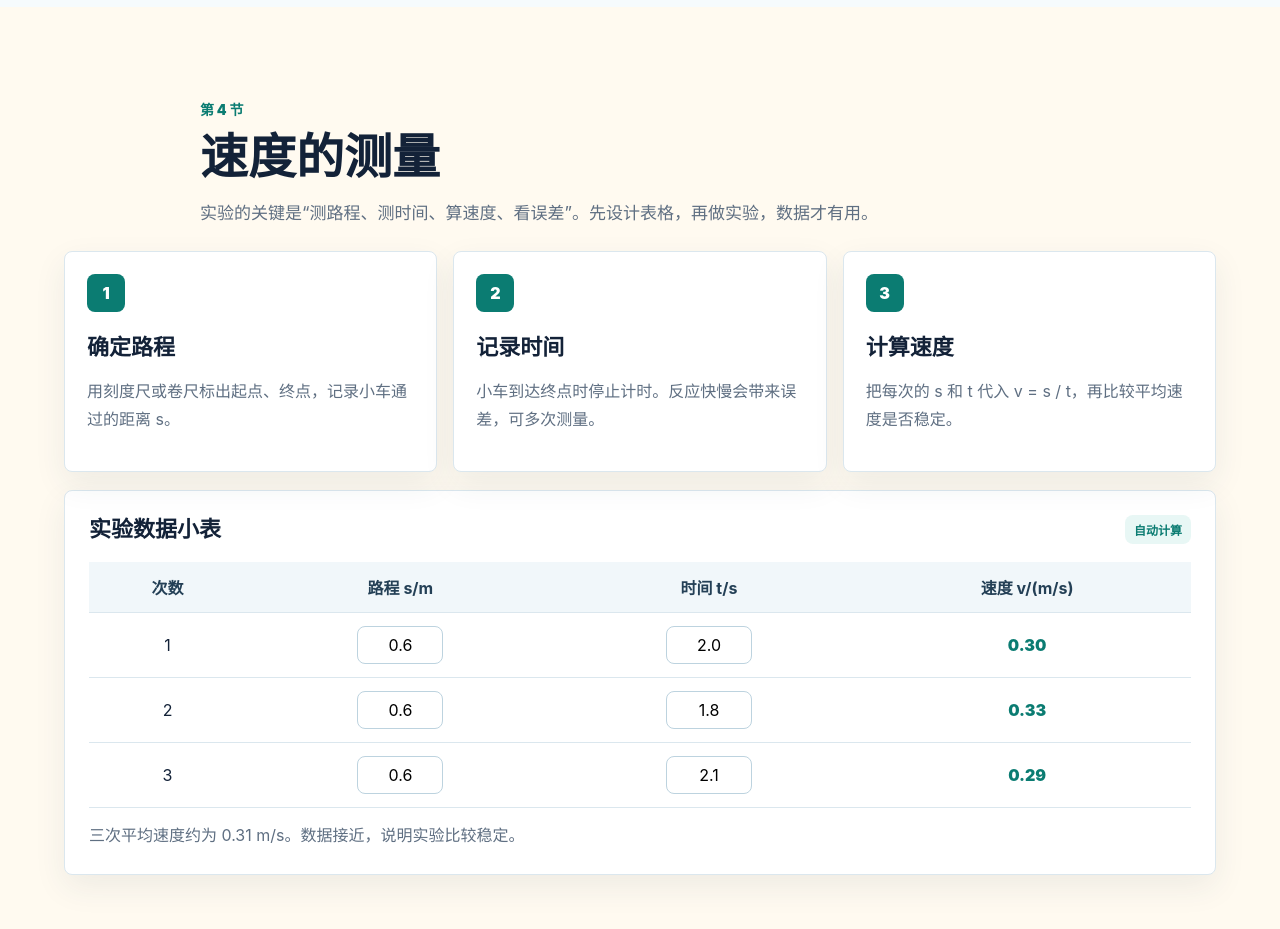
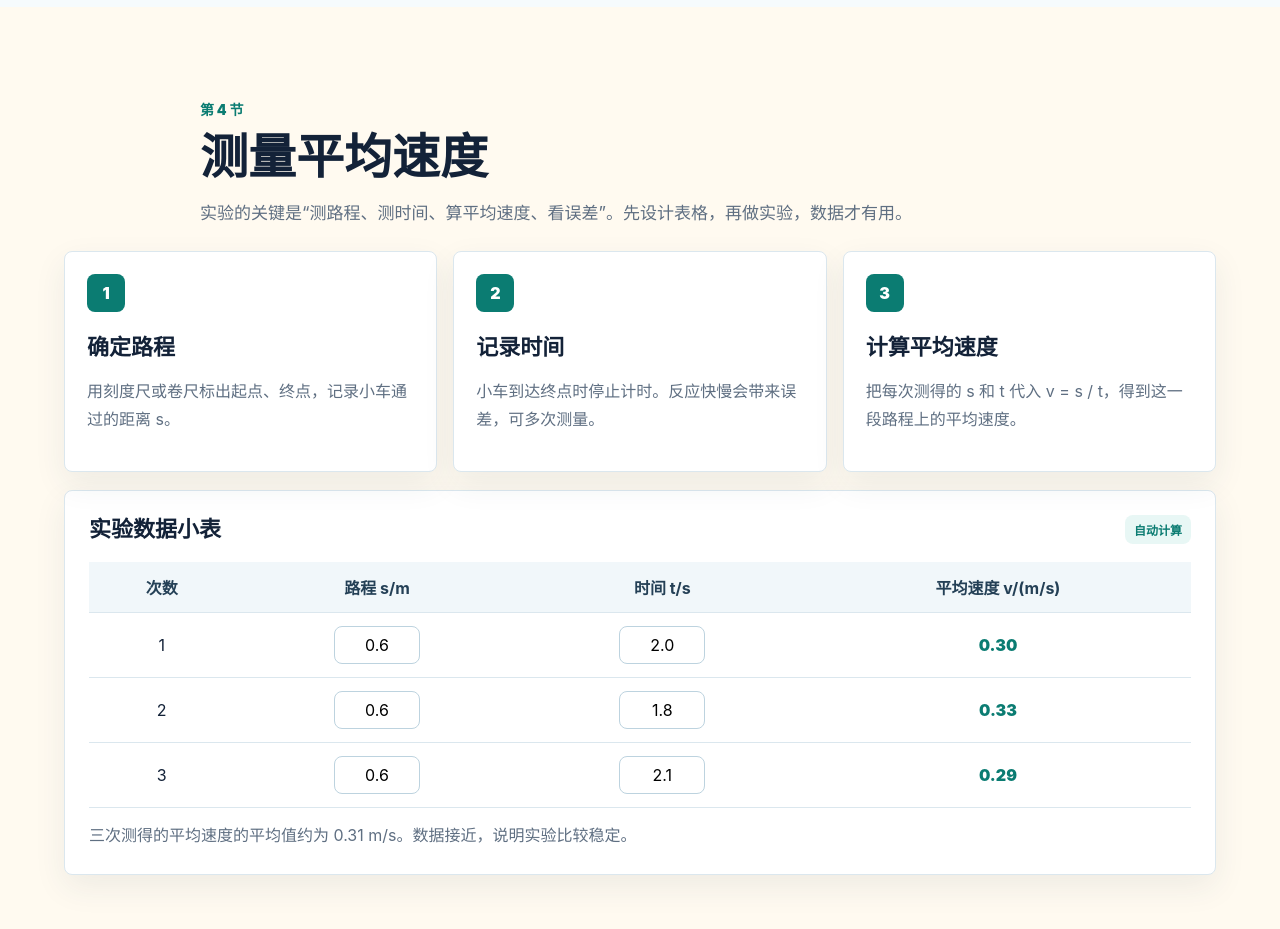
Before and after one commit to Lian-Crasher/GithubPage-2, a plain HTML site: page chapters/chapter1-motion.html in a window 1280 px wide. Shown: the part 2760-3689 px from the top of the page. Drawn offline with Linux system fonts and the light colour scheme.

Commit message:
Refine chapter 1 motion interactions

```diff
--- a/chapters/chapter1-motion.html
+++ b/chapters/chapter1-motion.html
@@ -156,8 +156,8 @@
       <section class="learning-band alt" id="lab" aria-labelledby="lab-title">
         <div class="section-head compact">
           <p class="eyebrow">第 4 节</p>
-          <h2 id="lab-title">速度的测量</h2>
-          <p>实验的关键是“测路程、测时间、算速度、看误差”。先设计表格，再做实验，数据才有用。</p>
+          <h2 id="lab-title">测量平均速度</h2>
+          <p>实验的关键是“测路程、测时间、算平均速度、看误差”。先设计表格，再做实验，数据才有用。</p>
         </div>
         <div class="lab-grid">
           <article class="lab-step">
@@ -172,8 +172,8 @@
           </article>
           <article class="lab-step">
             <span>3</span>
-            <h3>计算速度</h3>
-            <p>把每次的 s 和 t 代入 v = s / t，再比较平均速度是否稳定。</p>
+            <h3>计算平均速度</h3>
+            <p>把每次测得的 s 和 t 代入 v = s / t，得到这一段路程上的平均速度。</p>
           </article>
         </div>
         <div class="data-table-panel">
@@ -188,7 +188,7 @@
                   <th>次数</th>
                   <th>路程 s/m</th>
                   <th>时间 t/s</th>
-                  <th>速度 v/(m/s)</th>
+                  <th>平均速度 v/(m/s)</th>
                 </tr>
               </thead>
               <tbody>
@@ -213,7 +213,7 @@
               </tbody>
             </table>
           </div>
-          <p class="feedback" id="averageFeedback">三次平均速度约为 0.31 m/s。数据接近，说明实验比较稳定。</p>
+          <p class="feedback" id="averageFeedback">三次测得的平均速度的平均值约为 0.31 m/s。数据接近，说明实验比较稳定。</p>
         </div>
       </section>
 
--- a/scripts/chapter1-motion.js
+++ b/scripts/chapter1-motion.js
@@ -79,7 +79,7 @@ function runCar() {
   window.requestAnimationFrame(() => {
     const time = Number(timeSlider.value);
     const distance = Number(distanceSlider.value);
-    car.style.transitionDuration = `${Math.max(0.7, Math.min(3, time / 5))}s`;
+    car.style.transitionDuration = `${Math.max(0.5, Math.min(6, time / 5))}s`;
     car.style.left = `calc(34px + (100% - 124px) * ${distance / 100})`;
   });
 }
@@ -107,15 +107,16 @@ function updateTable() {
   }).filter(Boolean);
 
   if (!speeds.length) {
-    averageFeedback.textContent = "请输入有效的路程和时间，速度才能计算出来。";
+    averageFeedback.textContent = "请输入有效的路程和时间，平均速度才能计算出来。";
     return;
   }
 
+  const countText = speeds.length === 3 ? "三次测得的" : `${speeds.length} 组有效数据的`;
   const average = speeds.reduce((sum, value) => sum + value, 0) / speeds.length;
   const spread = Math.max(...speeds) - Math.min(...speeds);
   averageFeedback.textContent = spread > average * 0.35
-    ? `三次平均速度约为 ${average.toFixed(2)} m/s，但数据差别偏大，实验时要检查计时和起止位置。`
-    : `三次平均速度约为 ${average.toFixed(2)} m/s。数据接近，说明实验比较稳定。`;
+    ? `${countText}平均速度的平均值约为 ${average.toFixed(2)} m/s，但各次数据差别偏大，实验时要检查计时和起止位置。`
+    : `${countText}平均速度的平均值约为 ${average.toFixed(2)} m/s。数据接近，说明实验比较稳定。`;
 }
 
 setupQuiz({
```
